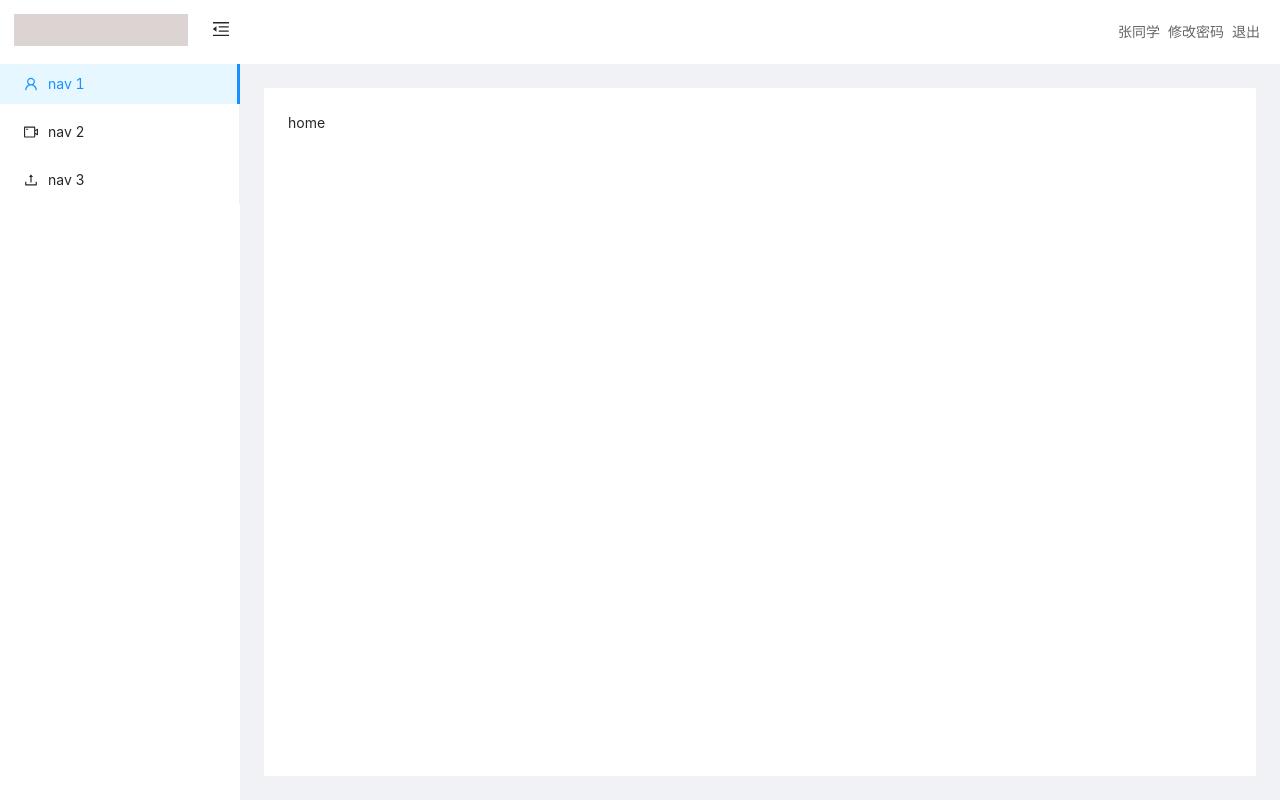
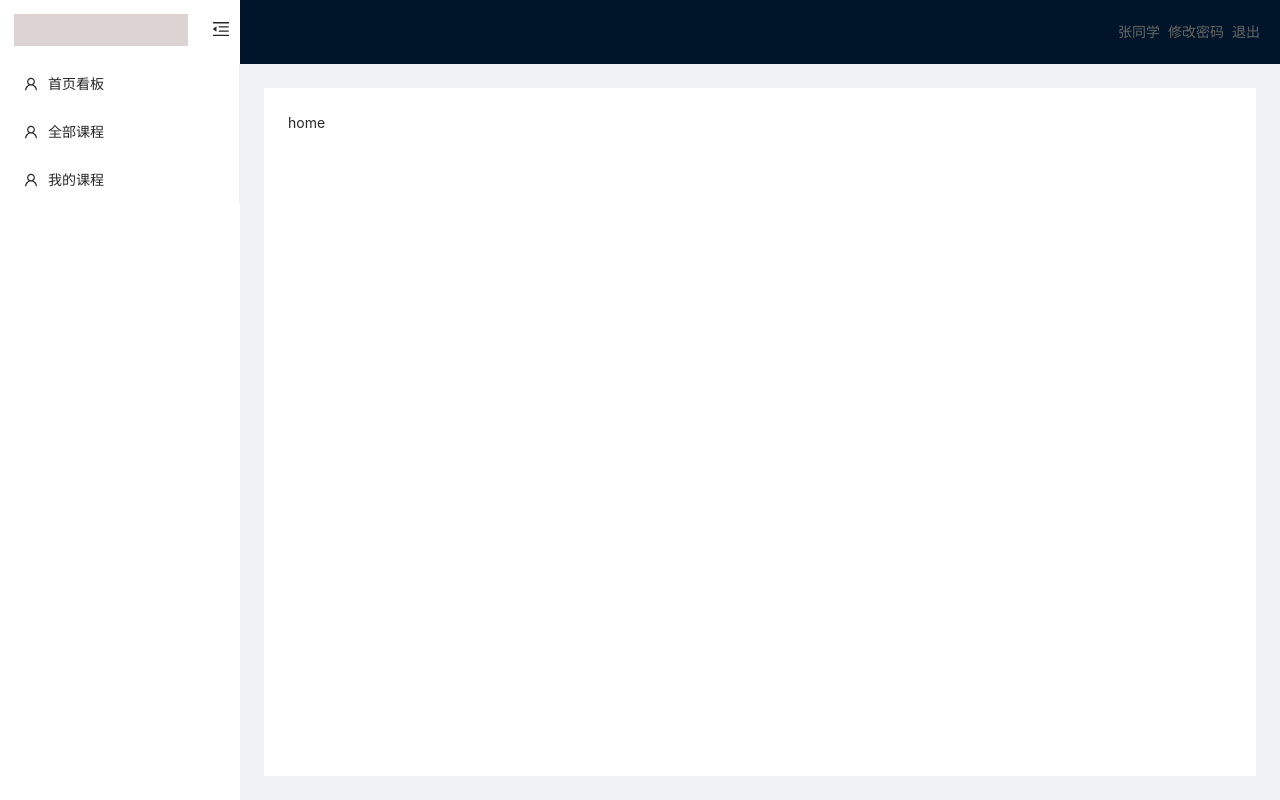
Before and after one commit to Ma-XiaoFei/education-react-frontend, a React (Vite) app: page / in a window 1280 px wide. Both pictures are taken after a click on the button "login". Built offline with nearby package versions, Linux system fonts and the light colour scheme.

Commit message:
feat: 新增sider渲染

```diff
--- a/src/Layout/component/Sider.tsx
+++ b/src/Layout/component/Sider.tsx
@@ -1,5 +1,6 @@
-import React, { memo, useCallback, useState } from 'react';
-import { Layout, Menu } from 'antd';
+import React, { memo, useCallback, useMemo, useState } from 'react';
+import { Layout, Menu, MenuItemProps } from 'antd';
+import { ItemType } from 'antd/lib/menu/hooks/useItems';
 import {
 	MenuUnfoldOutlined,
 	MenuFoldOutlined,
@@ -7,11 +8,41 @@ import {
 	VideoCameraOutlined,
 	UploadOutlined,
 } from '@ant-design/icons';
+import routes from '@/router/routerMap';
+import { useNavigate } from 'react-router-dom';
 
 const { Sider } = Layout;
 
+function deepMenuItems(r: typeof routes | []) {
+	if (!r) return [];
+	const arr: ItemType[] = [];
+	r.forEach((t) => {
+		if (t.menu || t.subMenu) {
+			arr.push({
+				key: '' + (t.path||'/'),
+				icon: <UserOutlined />,
+				label: t.title,
+			});
+		}
+		if (t.children) {
+			arr.push(...deepMenuItems(t.children));
+		}
+	});
+	return arr;
+}
+
 const SiderComponent = memo(() => {
+	const navigate = useNavigate();
 	const [ collapsed, setCollapsed ] = useState(false);
+
+	const menuItems = useMemo(() => {
+		const rootRoute = routes.find((t) => t.path === '/');
+		if (rootRoute) {
+			return deepMenuItems([ rootRoute ]);
+		} else {
+			return [];
+		}
+	}, []);
 
 	const toggle = useCallback(() => {
 		setCollapsed(!collapsed);
@@ -25,7 +56,7 @@ const SiderComponent = memo(() => {
 			collapsible
 			collapsed={collapsed}
 		>
-			<div className='flex-space'>
+			<div className="flex-space">
 				<div className="logo" />
 				{React.createElement(
 					collapsed ? MenuUnfoldOutlined : MenuFoldOutlined,
@@ -40,23 +71,8 @@ const SiderComponent = memo(() => {
 				theme="light"
 				mode="inline"
 				defaultSelectedKeys={[ '1' ]}
-				items={[
-					{
-						key: '1',
-						icon: <UserOutlined />,
-						label: 'nav 1',
-					},
-					{
-						key: '2',
-						icon: <VideoCameraOutlined />,
-						label: 'nav 2',
-					},
-					{
-						key: '3',
-						icon: <UploadOutlined />,
-						label: 'nav 3',
-					},
-				]}
+				items={menuItems}
+				onClick={({ key }) => navigate(key)}
 			/>
 		</Sider>
 	);
--- a/src/Layout/index.less
+++ b/src/Layout/index.less
@@ -25,7 +25,6 @@
   }
 
   .site-layout .layout-header {
-    background: #fff;
     text-align: right;
 
     .user-box {
@@ -38,4 +37,5 @@
   .site-layout-background{
     background: #fff;
   }
+
 }
--- /dev/null
+++ b/src/pages/AllCourse/index.tsx
@@ -0,0 +1,12 @@
+import React, { memo } from 'react';
+
+const About = memo(() => {
+	return (
+		<div>
+            all
+		</div>
+	);
+});
+
+
+export default About;
--- a/src/pages/About/index.tsx
+++ b/src/pages/MyCourse/index.tsx
@@ -3,7 +3,7 @@ import React, { memo } from 'react';
 const About = memo(() => {
 	return (
 		<div>
-            about
+            my
 		</div>
 	);
 });
--- a/src/router/index.tsx
+++ b/src/router/index.tsx
@@ -1,46 +1,14 @@
 import React, { ReactElement, Suspense } from 'react';
 import { RouteObject } from 'react-router-dom';
-import { Spin } from 'antd';
-import RequireAuth from '@/component/RequireAuth';
+import routes from './routerMap';
 
-import NotFound from '@/pages/Error/404';
-import Layout from '@/Layout';
-import Login from '@/pages/Login';
-const Home = React.lazy(() => import('@/pages/Home'));
-const About = React.lazy(() => import('@/pages/About'));
-
-const wrapper = (f: ReactElement, noRequire?: boolean) => {
-	console.log(111);
-	return (
-		<Suspense
-			fallback={
-				<div id="spin-loading">
-					<Spin size="large" />
-				</div>
-			}
-		>
-			{noRequire ? f : <RequireAuth>{f}</RequireAuth>}
-		</Suspense>
-	);
-};
-
-const routes: RouteObject[] = [
-	{
-		path: '/login',
-		element: <Login />,
-	},
-	{
-		path: '/',
-		element: <Layout/>,
-		children: [
-			{ index: true, element: wrapper(<Home />) },
-			{ path: 'about', element: wrapper(<About />) },
-			{ path: '/lp' },
-		],
-	},
-	{
-		path: '*',
-		element: <NotFound />,
-	},
-];
-export default routes;
+const routeList: RouteObject[] = routes.map(t=> {
+	const route = {
+		...t
+	};
+	delete route.title;
+	return {
+		...route
+	};
+});
+export default routeList;
--- /dev/null
+++ b/src/router/routerMap.tsx
@@ -0,0 +1,60 @@
+import React, { ReactElement } from 'react';
+import wrapper from './wrapper';
+
+import NotFound from '@/pages/Error/404';
+import Layout from '@/Layout';
+import Login from '@/pages/Login';
+const Home = React.lazy(() => import('@/pages/Home'));
+const AllCourse = React.lazy(() => import('@/pages/AllCourse'));
+const MyCourse = React.lazy(() => import('@/pages/MyCourse'));
+
+interface RoutesMap {
+  index?: boolean;
+  menu?: boolean;
+  subMenu?: boolean;
+  title?: string;
+  path?: string;
+  element: ReactElement;
+  children?: RoutesMap[];
+}
+
+const routes: RoutesMap[] = [
+	{
+		menu: false,
+		title: '登录',
+		path: '/login',
+		element: <Login />,
+	},
+	{
+		subMenu: false,
+		path: '/',
+		element: <Layout />,
+		children: [
+			{
+				menu: true,
+				title: '首页看板',
+				index:true,
+				element: wrapper(<Home />),
+			},
+			{
+				menu: true,
+				title: '全部课程',
+				path: '/allCourse',
+				element: wrapper(<AllCourse />),
+			},
+			{
+				menu: true,
+				title: '我的课程',
+				path: '/myCourse',
+				element: wrapper(<MyCourse />),
+			},
+		],
+	},
+	{
+		menu: false,
+		path: '*',
+		element: <NotFound />,
+	},
+];
+
+export default routes;
--- /dev/null
+++ b/src/router/wrapper.tsx
@@ -0,0 +1,17 @@
+import React, { ReactElement, Suspense } from 'react';
+import { Spin } from 'antd';
+import RequireAuth from '@/component/RequireAuth';
+
+export default (f: ReactElement, noRequire?: boolean) => {
+	return (
+		<Suspense
+			fallback={
+				<div id="spin-loading">
+					<Spin size="large" />
+				</div>
+			}
+		>
+			{noRequire ? f : <RequireAuth>{f}</RequireAuth>}
+		</Suspense>
+	);
+};
--- a/src/style/index.less
+++ b/src/style/index.less
@@ -7,9 +7,11 @@
   box-sizing: border-box;
 }
 
-#root{
-
-}
+// #root{
+//     width: 100%;
+//     height: 100vh;
+//     background-color: #ccc;
+// }
 
 .flex-space{
   display: flex;
--- a/vite.config.ts
+++ b/vite.config.ts
@@ -21,7 +21,8 @@ export default defineConfig({
 			less: {
 				javascriptEnabled: true,
 				modifyVars:{
-					'@primary-color': '#225AF9'
+					'@primary-color': '#225AF9',
+					'@layout-header-background': '#FFF'
 				},
 			}
 		}
```
